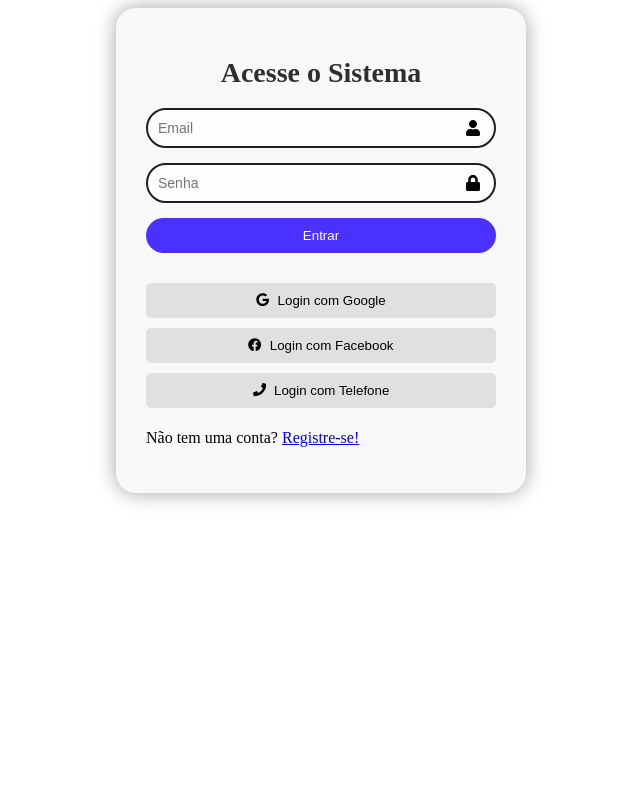
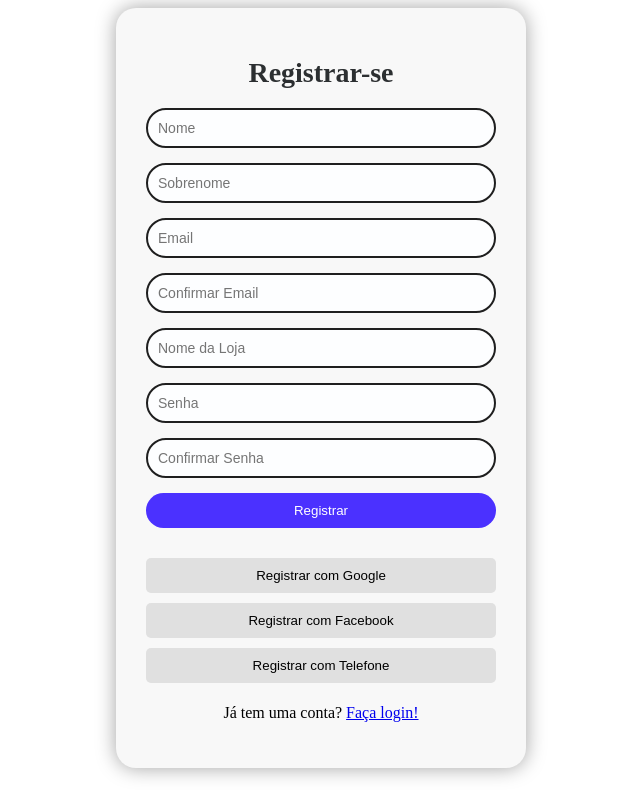
Before and after one commit to Noaru35/StockManager, a React (Vite) app: page /register in a window 1280 px wide. Shown: the whole page, without its empty margins (319-959 px from the left). Built offline with nearby package versions, Linux system fonts and the light colour scheme.

Commit message:
Criando a tela de registro

```diff
--- a/package.json
+++ b/package.json
@@ -14,7 +14,8 @@
     "firebase": "^10.14.0",
     "react": "^18.3.1",
     "react-dom": "^18.3.1",
-    "react-icons": "^5.3.0"
+    "react-icons": "^5.3.0",
+    "react-router-dom": "^6.26.2"
   },
   "devDependencies": {
     "@eslint/js": "^9.9.0",
--- a/src/App.jsx
+++ b/src/App.jsx
@@ -1,12 +1,18 @@
 // src/App.js
 import React from 'react';
+import { BrowserRouter as Router, Route, Routes, Navigate } from 'react-router-dom';
 import Login from './Components/Login/Login';
+import Register from './Components/Register/Register';
 
 const App = () => {
     return (
-        <div>
-            <Login />
-        </div>
+        <Router>
+            <Routes>
+                <Route path="/login" element={<Login />} />
+                <Route path="/register" element={<Register />} />
+                <Route path="*" element={<Navigate to="/login" replace />} />
+            </Routes>
+        </Router>
     );
 };
 
--- a/src/Components/Login/Login.jsx
+++ b/src/Components/Login/Login.jsx
@@ -2,7 +2,7 @@
 import { FaUser, FaLock, FaGoogle, FaFacebook, FaPhone } from 'react-icons/fa';
 import { useState } from 'react';
 import { auth, GoogleAuthProvider, FacebookAuthProvider } from '../../Firebase/firebase';
-import { signInWithPopup, RecaptchaVerifier, signInWithPhoneNumber } from 'firebase/auth';
+import { signInWithPopup, RecaptchaVerifier, signInWithPhoneNumber, signInWithEmailAndPassword } from 'firebase/auth';
 import './Login.css';
 
 const Login = () => {
@@ -43,20 +43,41 @@ const Login = () => {
             const result = await signInWithPopup(auth, provider);
             alert(`${providerType} login realizado com sucesso!`);
         } catch (error) {
-            console.error(error);
+            console.error('Erro ao realizar login:', error);
+            alert('Erro ao realizar login: ' + (error.code === 'auth/unauthorized-domain' ? 'Domínio não autorizado. Verifique as configurações do Firebase.' : error.message));
+        }
+    };
+
+    const handleEmailLogin = async (e) => {
+        e.preventDefault();
+        const trimmedEmail = username.trim();
+        const trimmedPassword = password.trim();
+
+        if (!trimmedEmail || !trimmedPassword) {
+            alert('Por favor, preencha todos os campos.');
+            return;
+        }
+
+        try {
+            console.log('Tentando fazer login com:', trimmedEmail); // Para debugar
+            await signInWithEmailAndPassword(auth, trimmedEmail, trimmedPassword);
+            alert('Login realizado com sucesso!');
+        } catch (error) {
+            console.error('Erro ao realizar login:', error);
             alert('Erro ao realizar login: ' + error.message);
         }
     };
 
     return (
         <div className="container">
-            <form onSubmit={(e) => e.preventDefault()}>
+            <form onSubmit={handleEmailLogin}>
                 <h1>Acesse o Sistema</h1>
                 <div className="input-field">
                     <input
                         type="email"
                         placeholder="Email"
                         onChange={(e) => setUsername(e.target.value)}
+                        required
                     />
                     <FaUser className="icon" />
                 </div>
@@ -65,6 +86,7 @@ const Login = () => {
                         type="password"
                         placeholder="Senha"
                         onChange={(e) => setPassword(e.target.value)}
+                        required
                     />
                     <FaLock className="icon" />
                 </div>
@@ -82,8 +104,9 @@ const Login = () => {
                 </div>
                 <div id="recaptcha-container"></div>
                 <div className="signup-link">
-                    <p>Não tem uma conta? <a href="#">Registre-se!</a></p>
+                    <p>Não tem uma conta? <a href="/register">Registre-se!</a></p>
                 </div>
+
             </form>
         </div>
     );
--- /dev/null
+++ b/src/Components/Register/register.css
@@ -0,0 +1,73 @@
+/* src/Components/Register/Register.css */
+.container {
+    width: 350px;
+    background-color: #F8F8F8;
+    padding: 30px;
+    border-radius: 20px;
+    box-shadow: 0px 0px 20px #a3a3a3;
+    margin: auto;
+    display: flex;
+    flex-direction: column;
+    justify-content: center;
+}
+
+.container h1 {
+    text-align: center;
+    font-size: 28px;
+    color: rgb(44, 47, 49);
+}
+
+.input-field {
+    position: relative;
+    width: 100%;
+    margin: 15px 0;
+}
+
+.input-field input {
+    width: 100%;
+    height: 40px;
+    background-color: rgb(253, 254, 255);
+    border: 2px solid #1F1F1F;
+    border-radius: 20px;
+    padding: 10px;
+    font-size: 14px;
+    box-sizing: border-box;
+}
+
+.button-register {
+    width: 100%;
+    background-color: #4B31FF;
+    border: none;
+    border-radius: 20px;
+    padding: 10px;
+    color: white;
+    cursor: pointer;
+    margin-bottom: 10px;
+}
+
+.social-login {
+    display: flex;
+    flex-direction: column;
+    margin-top: 15px;
+}
+
+.social-login button {
+    display: flex;
+    align-items: center;
+    justify-content: center;
+    padding: 10px;
+    background-color: #e0e0e0;
+    border: none;
+    border-radius: 5px;
+    margin: 5px 0;
+    cursor: pointer;
+}
+
+.social-login button:hover {
+    background-color: #d0d0d0;
+}
+
+.login-link {
+    text-align: center;
+    margin-top: 10px;
+}
--- /dev/null
+++ b/src/Components/Register/register.jsx
@@ -0,0 +1,166 @@
+// src/Components/Register/Register.jsx
+import React, { useState } from 'react';
+import { auth, GoogleAuthProvider, FacebookAuthProvider } from '../../Firebase/firebase';
+import { createUserWithEmailAndPassword, signInWithPopup } from 'firebase/auth';
+import { useNavigate } from 'react-router-dom';
+import { RecaptchaVerifier, signInWithPhoneNumber } from 'firebase/auth';
+import './Register.css';
+
+const Register = () => {
+    const [firstName, setFirstName] = useState("");
+    const [lastName, setLastName] = useState("");
+    const [email, setEmail] = useState("");
+    const [confirmEmail, setConfirmEmail] = useState("");
+    const [storeName, setStoreName] = useState("");
+    const [password, setPassword] = useState("");
+    const [confirmPassword, setConfirmPassword] = useState("");
+    const navigate = useNavigate();
+
+    const handleRegister = async (e) => {
+        e.preventDefault();
+
+        if (email !== confirmEmail) {
+            alert("Os emails não coincidem.");
+            return;
+        }
+
+        if (password !== confirmPassword) {
+            alert("As senhas não coincidem.");
+            return;
+        }
+
+        try {
+            await createUserWithEmailAndPassword(auth, email, password);
+            alert("Registro realizado com sucesso!");
+            navigate('/login'); // Redireciona para a página de login após o registro
+        } catch (error) {
+            console.error('Erro ao realizar registro:', error);
+            alert('Erro ao realizar registro: ' + error.message);
+        }
+    };
+
+    const handleSocialRegister = async (providerType) => {
+        try {
+            let provider;
+            if (providerType === 'Google') {
+                provider = new GoogleAuthProvider();
+            } else if (providerType === 'Facebook') {
+                provider = new FacebookAuthProvider();
+            } else if (providerType === 'Telefone') {
+                const phoneNumber = prompt('Digite seu número de telefone (com DDD):');
+                setupRecaptcha(); // Configura o reCAPTCHA
+                const appVerifier = window.recaptchaVerifier;
+                const confirmationResult = await signInWithPhoneNumber(auth, phoneNumber, appVerifier);
+                const code = prompt('Digite o código de confirmação enviado para o seu telefone:');
+                await confirmationResult.confirm(code);
+                alert('Registro com telefone realizado com sucesso!');
+                navigate('/login'); // Redireciona para a página de login após o registro
+                return;
+            }
+
+            const result = await signInWithPopup(auth, provider);
+            alert(`${providerType} registro realizado com sucesso!`);
+            navigate('/login'); // Redireciona para a página de login após o registro
+        } catch (error) {
+            console.error('Erro ao realizar registro:', error);
+            alert('Erro ao realizar registro: ' + error.message);
+        }
+    };
+
+    // Configuração do reCAPTCHA
+    const setupRecaptcha = () => {
+        window.recaptchaVerifier = new RecaptchaVerifier('recaptcha-container', {
+            'size': 'invisible',
+            'callback': (response) => {
+                // A reCAPTCHA foi resolvida
+            },
+            'expired-callback': () => {
+                // A reCAPTCHA expirou
+            }
+        }, auth);
+    };
+
+    return (
+        <div className="container">
+            <form onSubmit={handleRegister}>
+                <h1>Registrar-se</h1>
+                <div className="input-field">
+                    <input
+                        type="text"
+                        placeholder="Nome"
+                        onChange={(e) => setFirstName(e.target.value)}
+                        required
+                    />
+                </div>
+                <div className="input-field">
+                    <input
+                        type="text"
+                        placeholder="Sobrenome"
+                        onChange={(e) => setLastName(e.target.value)}
+                        required
+                    />
+                </div>
+                <div className="input-field">
+                    <input
+                        type="email"
+                        placeholder="Email"
+                        onChange={(e) => setEmail(e.target.value)}
+                        required
+                    />
+                </div>
+                <div className="input-field">
+                    <input
+                        type="email"
+                        placeholder="Confirmar Email"
+                        onChange={(e) => setConfirmEmail(e.target.value)}
+                        required
+                    />
+                </div>
+                <div className="input-field">
+                    <input
+                        type="text"
+                        placeholder="Nome da Loja"
+                        onChange={(e) => setStoreName(e.target.value)}
+                        required
+                    />
+                </div>
+                <div className="input-field">
+                    <input
+                        type="password"
+                        placeholder="Senha"
+                        onChange={(e) => setPassword(e.target.value)}
+                        required
+                    />
+                </div>
+                <div className="input-field">
+                    <input
+                        type="password"
+                        placeholder="Confirmar Senha"
+                        onChange={(e) => setConfirmPassword(e.target.value)}
+                        required
+                    />
+                </div>
+                <button className='button-register'>Registrar</button>
+
+                <div className="social-login">
+                    <button type="button" onClick={() => handleSocialRegister('Google')}>
+                        Registrar com Google
+                    </button>
+                    <button type="button" onClick={() => handleSocialRegister('Facebook')}>
+                        Registrar com Facebook
+                    </button>
+                    <button type="button" onClick={() => handleSocialRegister('Telefone')}>
+                        Registrar com Telefone
+                    </button>
+                </div>
+
+                <div className="login-link">
+                    <p>Já tem uma conta? <a href="/login">Faça login!</a></p>
+                </div>
+            </form>
+            <div id="recaptcha-container"></div>
+        </div>
+    );
+};
+
+export default Register;
```
Also changed, not shown: 1 other file (tests, documents, lock files or other folders).
